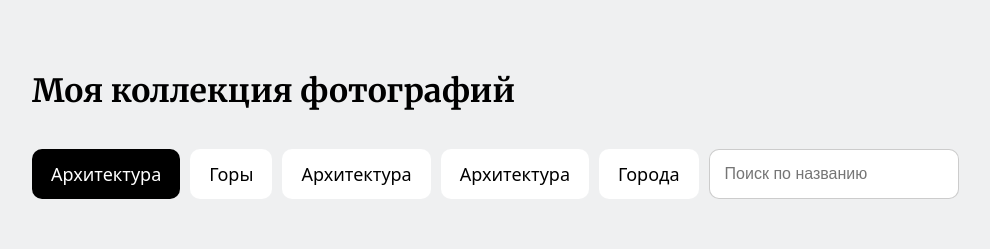
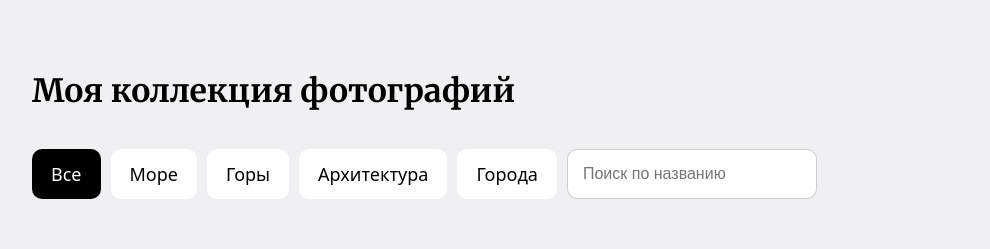
Before and after one commit to Dmitry27Zh/react-photos, a React (Create React App) app: page / in a window 1280 px wide. Shown: the top 249 px of the page, without its empty margins (18-1008 px from the left). Built offline with nearby package versions, Linux system fonts and the light colour scheme; no server answers.

Commit message:
Render categories

```diff
--- a/src/App.js
+++ b/src/App.js
@@ -2,9 +2,18 @@ import { useEffect, useState } from 'react'
 import './App.css'
 import Collection from './components/Collection'
 
+const CATEGORIES = [
+  { id: 1, name: 'Все' },
+  { id: 2, name: 'Море' },
+  { id: 3, name: 'Горы' },
+  { id: 4, name: 'Архитектура' },
+  { id: 5, name: 'Города' },
+]
+
 function App() {
   const [collections, setCollections] = useState([])
   const [search, setSearch] = useState('')
+  const [activeCategory, setActiveCategory] = useState(1)
   useEffect(() => {
     fetch('https://6594eb1f04335332df81a971.mockapi.io/photos')
       .then((res) => res.json())
@@ -23,11 +32,15 @@ function App() {
       <h1>Моя коллекция фотографий</h1>
       <div className="top">
         <ul className="tags">
-          <li className="active">Архитектура</li>
-          <li>Горы</li>
-          <li>Архитектура</li>
-          <li>Архитектура</li>
-          <li>Города</li>
+          {CATEGORIES.map((category) => {
+            const isActive = category.id === activeCategory
+
+            return (
+              <li key={category.id} className={isActive ? 'active' : ''} onClick={() => setActiveCategory(category.id)}>
+                {category.name}
+              </li>
+            )
+          })}
         </ul>
         <input
           className="search-input"
```
